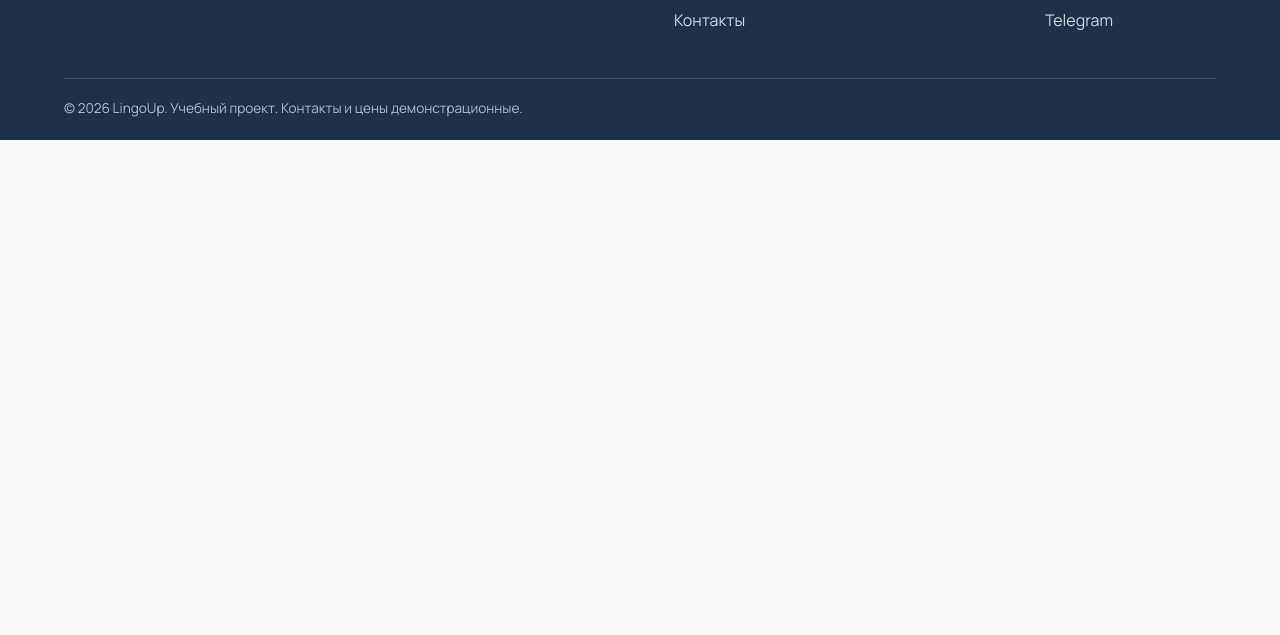
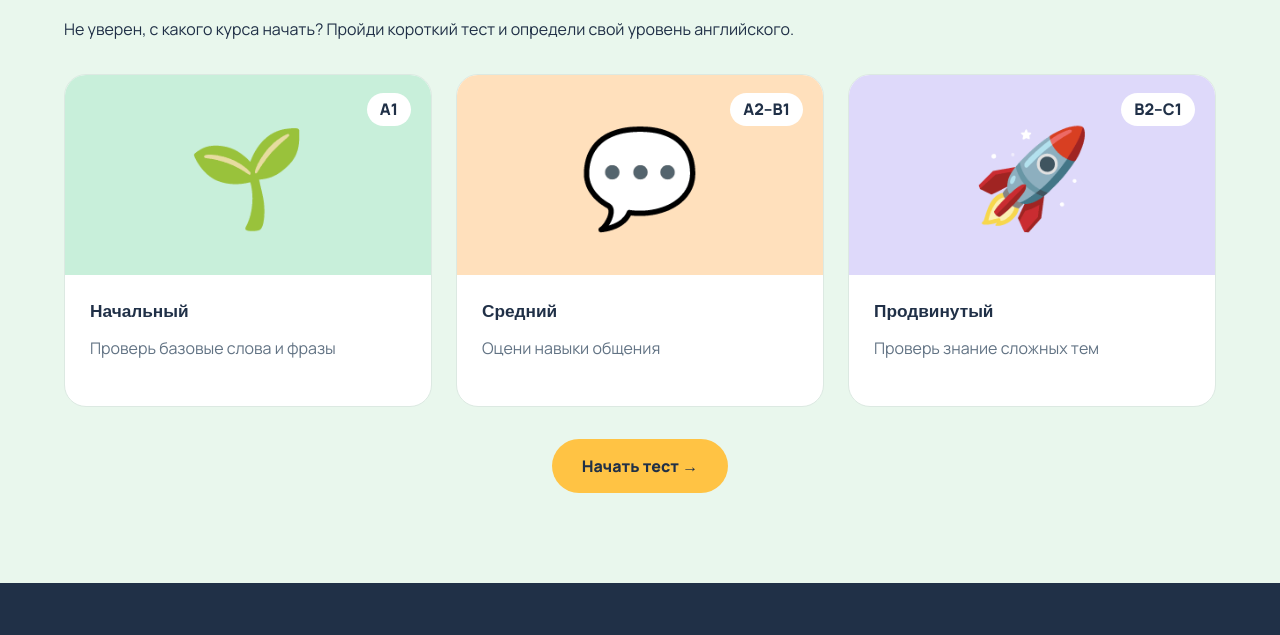
Before and after one commit to Medeu228/WEB-Final, a plain HTML site: page courses.html in a window 1280 px wide. Shown: the part 2904-3539 px from the top of the page. Before the commit the page ends 3044 px from the top, so only its background shows below. Drawn offline with Linux system fonts and the light colour scheme; a web font is replaced by a local one.

Commit message:
Practice

```diff
--- a/courses.html
+++ b/courses.html
@@ -173,6 +173,44 @@
       </div>
     </section>
 
+    <!-- Предложение пройти пробный тест -->
+    <section class="section section-light">
+      <div class="container">
+        <h2 class="section-title">Узнай свой уровень</h2>
+        <p style="margin-bottom:32px">Не уверен, с какого курса начать? Пройди короткий тест и определи свой уровень английского.</p>
+
+        <div class="cards">
+          <article class="card">
+            <div class="card-visual mint">🌱<span>A1</span></div>
+            <div class="card-body">
+              <h3>Начальный</h3>
+              <p>Проверь базовые слова и фразы</p>
+            </div>
+          </article>
+
+          <article class="card">
+            <div class="card-visual peach">💬<span>A2–B1</span></div>
+            <div class="card-body">
+              <h3>Средний</h3>
+              <p>Оцени навыки общения</p>
+            </div>
+          </article>
+
+          <article class="card">
+            <div class="card-visual lavender">🚀<span>B2–C1</span></div>
+            <div class="card-body">
+              <h3>Продвинутый</h3>
+              <p>Проверь знание сложных тем</p>
+            </div>
+          </article>
+        </div>
+
+        <div style="text-align:center; margin-top:32px">
+          <a class="button" href="practice.html">Начать тест →</a>
+        </div>
+      </div>
+    </section>
+
   </main>
 
   <!-- Подвал сайта: описание, ссылки на страницы и контакты -->
```
